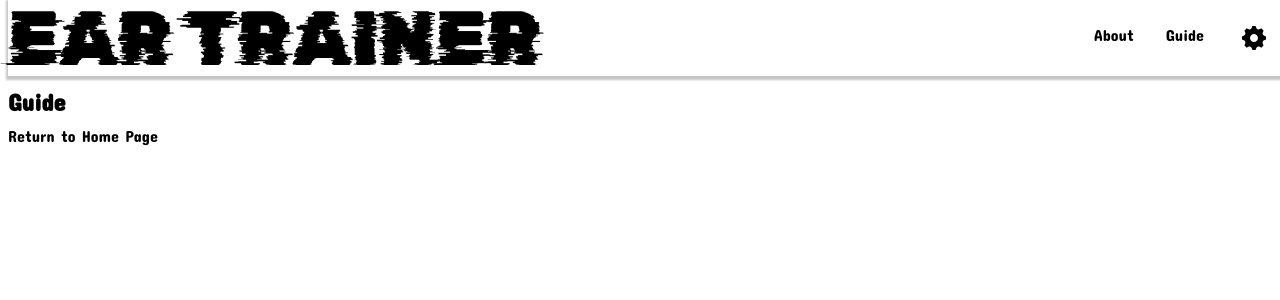
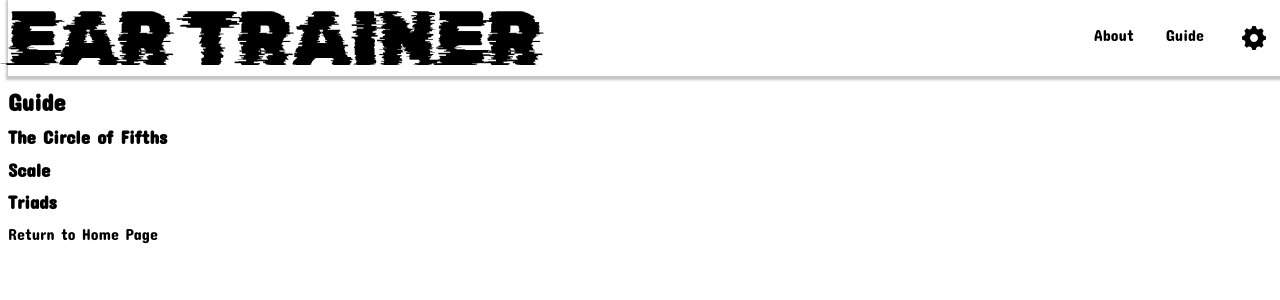
Before and after one commit to charper11/EarNote, a React (Create React App) app in the folder earnote-ui/: page /guide in a window 1280 px wide. Shown: the top 300 px of the page. Built offline with nearby package versions, Linux system fonts and the light colour scheme.

Commit message:
sections of guide

```diff
--- a/earnote-ui/src/Pages/Guide.js
+++ b/earnote-ui/src/Pages/Guide.js
@@ -6,6 +6,9 @@ const Guide = () => {
     return (
         <div className="guide">
           <h2>Guide</h2>
+          <h3>The Circle of Fifths</h3>
+          <h3>Scale</h3>
+          <h3>Triads</h3>
           <Link to="/">Return to Home Page</Link>
         </div>
     );
```
